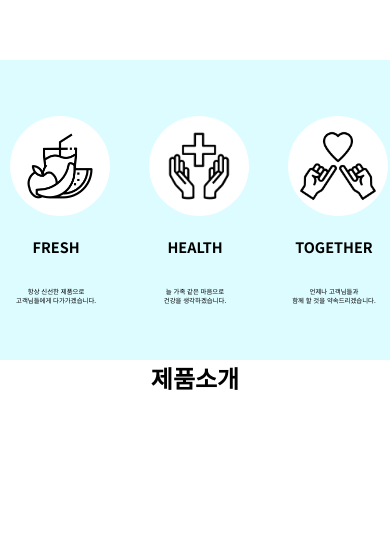
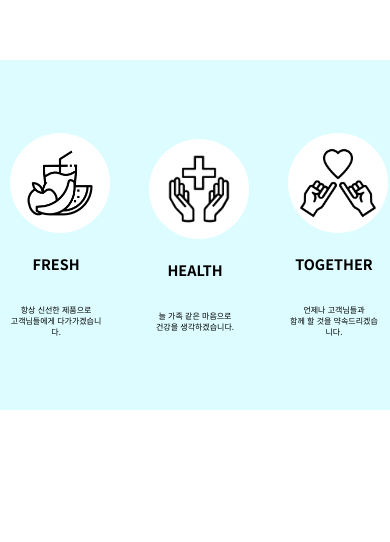
Before and after one commit to HongSeungGeun/COCOPALM, a plain HTML site: page index.html in a window 390 px wide. Shown: the part 1120-1662 px from the top of the page. Drawn offline with Linux system fonts and the light colour scheme.

Commit message:
Add files via upload

```diff
--- a/css/style.css
+++ b/css/style.css
@@ -269,6 +269,7 @@ header nav ul:nth-of-type(2) li {
     width: 100%;
     height: 1000px;
     background-color: #dcfcff;
+    overflow: hidden;
 }
 
 #section01 .bottom_box .bottom_content {
@@ -1030,6 +1031,7 @@ footer .footer_80 .footer_right p:nth-child(5) {
         width: 100%;
         height: 400px;
         background-color: #dcfcff;
+        overflow: hidden;
     }
 
     #section01 .bottom_box .bottom_content {
@@ -1729,6 +1731,7 @@ footer .footer_80 .footer_right p:nth-child(5) {
         width: 100%;
         height: 400px;
         background-color: #dcfcff;
+        overflow: hidden;
     }
 
     #section01 .bottom_box .bottom_content {
@@ -2383,6 +2386,7 @@ footer .footer_80 .footer_right p:nth-child(5) {
         width: 100%;
         height: 950px;
         margin-top: 80px;
+        margin-bottom: 200px;
     }
 
     #section01 .top_box {
@@ -2423,7 +2427,7 @@ footer .footer_80 .footer_right p:nth-child(5) {
 
     #section01 .bottom_box {
         width: 100%;
-        height: 300px;
+        height: 350px;
         background-color: #dcfcff;
     }
 
@@ -2510,7 +2514,7 @@ footer .footer_80 .footer_right p:nth-child(5) {
     }
 
     #section01 .bottom_box .bottom_content .bottom_text p {
-        font-size: 0.4rem;
+        font-size: 0.5rem;
         padding-top: 30px;
     }
 
```
